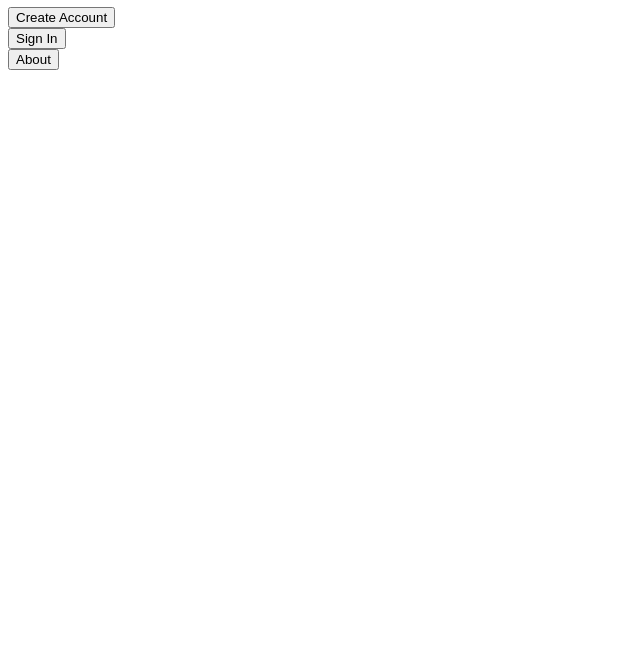
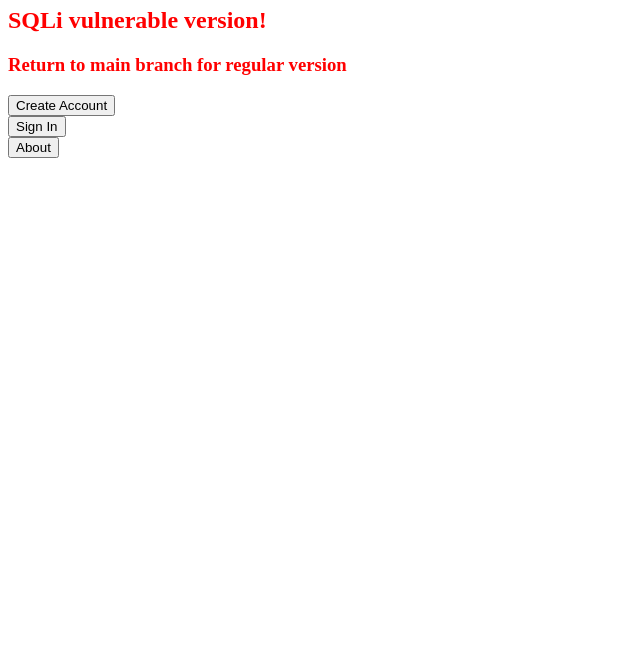
Before and after one commit to e2wa3n/avis_proto, a website: page index.html in a window 1280 px wide. Shown: the part 149-800 px from the top of the page, without its empty margins (0-640 px from the left). Drawn offline with Linux system fonts and the light colour scheme.

Commit message:
Add SQLi branch warning to index.html

```diff
--- a/index.html
+++ b/index.html
@@ -12,6 +12,8 @@
         <div>
             <img src="/assets/avis_logo4.png" alt="Avis Logo" style="width:64px;height:64px;">
             <h1>Avis Bird Listener</h1>
+            <h2>SQLi vulnerable version!</h2>
+            <h3>Return to main branch for regular version</h3>
         </div>
         <div>
             <button id="to_create_acc">Create Account</button>
--- a/styles.css
+++ b/styles.css
@@ -59,3 +59,7 @@
   width: 80vw;   /* 80% of the viewport width */
   max-width: 1000px; /* Optional: prevents it from getting too wide on large screens */
 }
+
+h2, h3 {
+    color: red;
+}
```
